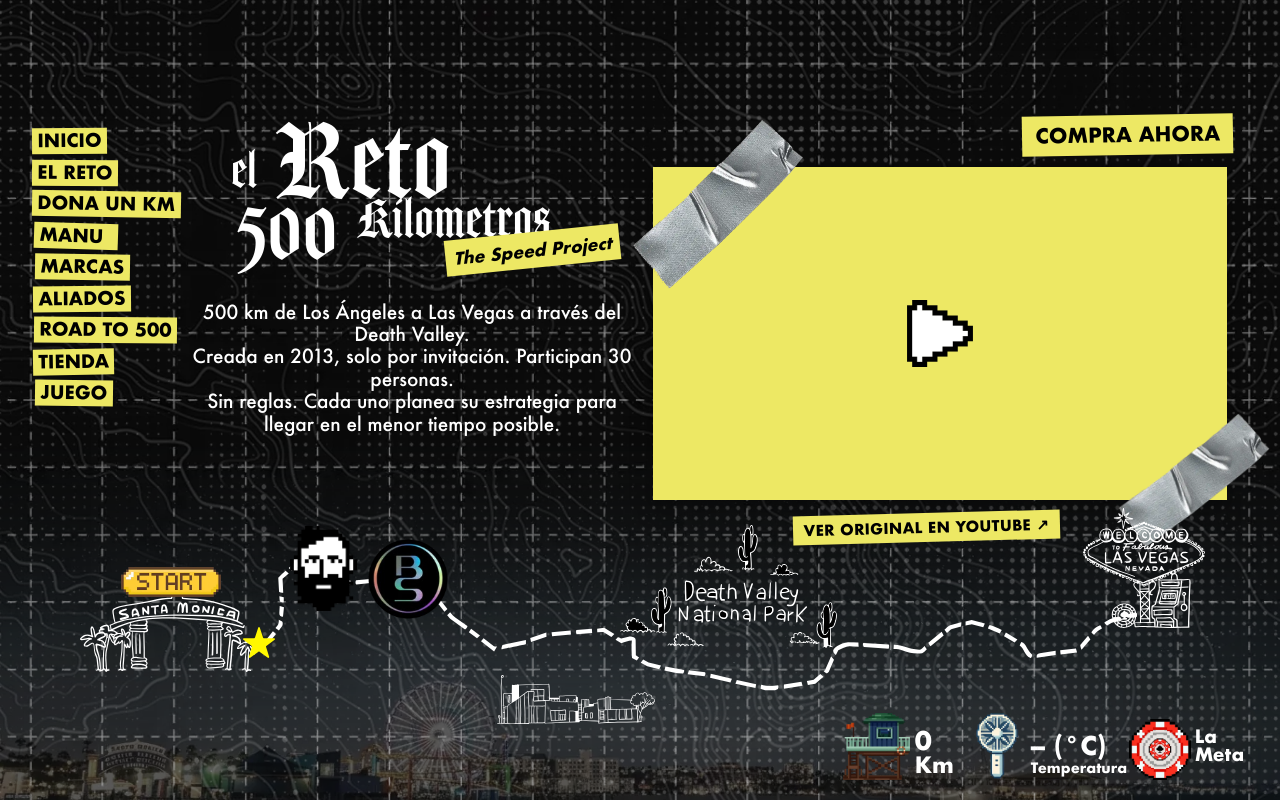
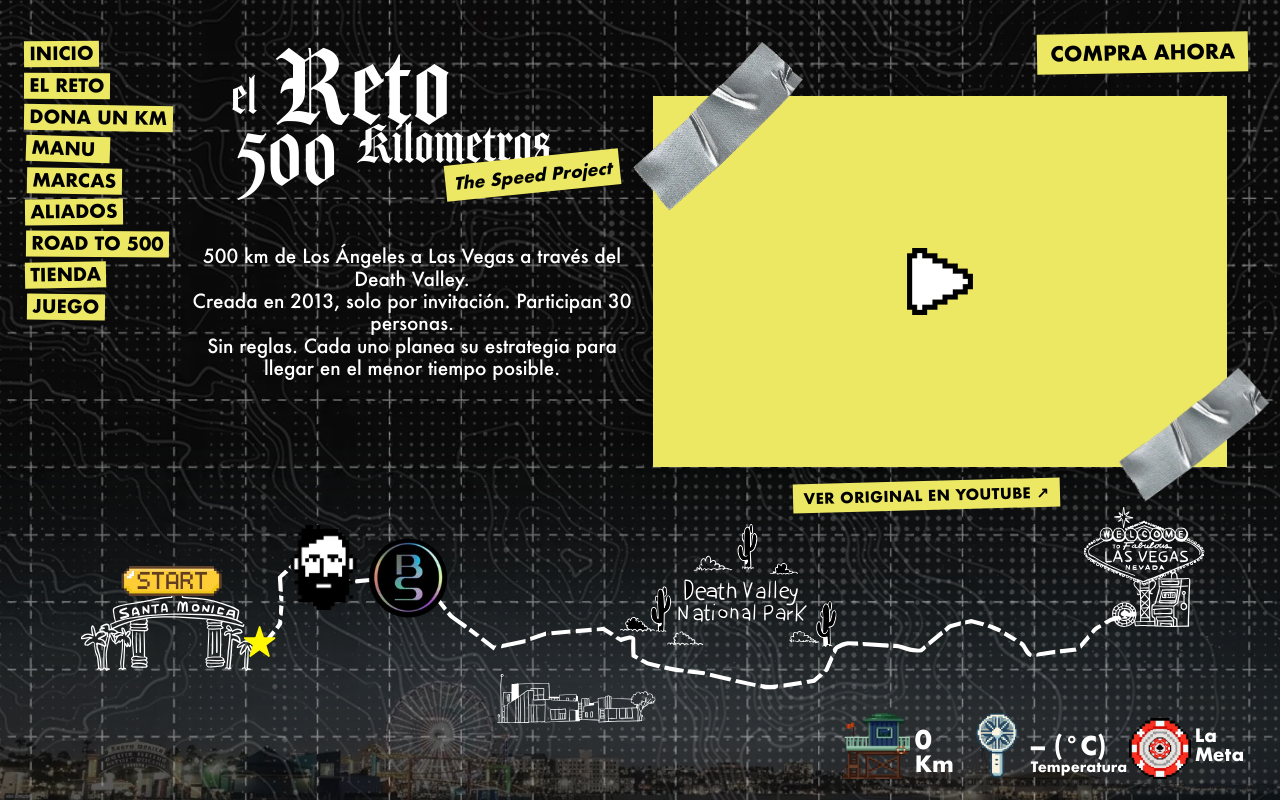
Before and after one commit to caborryer/tokio_speep_project, a Next.js app: page /reto in a window 1280 px wide. Built offline with nearby package versions, Linux system fonts and the light colour scheme; no server answers.

Commit message:
fixed full resolution

```diff
--- a/components/Home.module.css
+++ b/components/Home.module.css
@@ -78,13 +78,15 @@
   justify-content: center;
   align-items: flex-end; /* el escenario se ancla abajo: Manu siempre toca el borde inferior */
 }
-/* El escenario cabe completo (ancho y alto) y se centra; el fondo llena el resto */
+/* El escenario ocupa el 100% del viewport en desktop; --ux y --uy adaptan al ancho y alto reales */
 .stage {
-  --u: min(calc(100cqw / 1920), calc(100cqh / 1080));
+  --ux: calc(100cqw / 1920);
+  --uy: calc(100cqh / 1080);
+  --u: min(calc(100cqw / 1920), calc(100cqh / 950));
   position: relative;
   flex: none;
-  width: calc(var(--u) * 1920);
-  aspect-ratio: 16 / 9;
+  width: 100%;
+  height: 100%;
 }
 
 .abs {
@@ -119,14 +121,14 @@
 
 /* ---------- Personaje ---------- */
 .estrella {
-  left: calc(var(--u) * 256);
-  top: calc(var(--u) * 98);
+  left: calc(var(--ux) * 256);
+  bottom: calc(var(--uy) * 393);
   width: calc(var(--u) * 563);
   height: calc(var(--u) * 589);
 }
 .manu {
-  left: calc(var(--u) * 356);
-  top: calc(var(--u) * 162);
+  left: calc(var(--ux) * 356);
+  bottom: 0;
   width: calc(var(--u) * 392);
   height: calc(var(--u) * 918);
 }
@@ -134,8 +136,8 @@
 /* ---------- Título ---------- */
 .title {
   position: absolute;
-  left: calc(var(--u) * 770);
-  top: calc(var(--u) * 70);
+  left: calc(var(--ux) * 770);
+  top: calc(var(--uy) * 70);
   width: calc(var(--u) * 900);
   height: calc(var(--u) * 370);
   font-family: 'Amador TSP', 'UnifrakturCook', serif;
@@ -155,8 +157,8 @@
 .tKm { left: calc(var(--u) * 312); top: calc(var(--u) * 164); font-size: calc(var(--u) * 126); }
 .speed {
   position: absolute;
-  left: calc(var(--u) * 1275);
-  top: calc(var(--u) * 338);
+  left: calc(var(--ux) * 770 + var(--u) * 505);
+  top: calc(var(--uy) * 70 + var(--u) * 268);
   font-size: calc(var(--u) * 36);
   padding: calc(var(--u) * 26) calc(var(--u) * 16) calc(var(--u) * 20);
   transform: rotate(-5.8deg);
@@ -166,8 +168,8 @@
 
 .copy {
   position: absolute;
-  left: calc(var(--u) * 853);
-  top: calc(var(--u) * 464);
+  left: calc(var(--ux) * 853);
+  top: calc(var(--uy) * 464);
   width: calc(var(--u) * 850);
   margin: 0;
   font-weight: 500;
@@ -178,9 +180,11 @@
 
 /* ---------- Mapa ---------- */
 .map {
+  --u: min(calc(88.5cqw / 1700), calc(39.8cqh / 430));
   position: absolute;
-  left: calc(var(--u) * 110);
-  top: calc(var(--u) * 635);
+  left: 50%;
+  bottom: calc(var(--uy) * 15);
+  transform: translateX(-50%);
   width: calc(var(--u) * 1700);
   height: calc(var(--u) * 430);
 }
@@ -230,8 +234,8 @@
 /* ---------- Datos ---------- */
 .stats {
   position: absolute;
-  left: calc(var(--u) * 1285);
-  top: calc(var(--u) * 930);
+  right: calc(var(--ux) * 35);
+  bottom: calc(var(--uy) * 20);
   width: calc(var(--u) * 600);
   height: calc(var(--u) * 130);
 }
@@ -267,6 +271,7 @@
   }
   .stage {
     width: 100%;
+    height: auto;
     flex: 1 1 auto;
     aspect-ratio: auto;
     display: flex;
@@ -286,6 +291,7 @@
   .estrella {
     left: 8%;
     top: 0;
+    bottom: auto;
     width: 76%;
     height: auto;
     aspect-ratio: 563 / 589;
@@ -293,6 +299,7 @@
   .manu {
     left: 29%;
     top: 4%;
+    bottom: auto;
     width: 40%;
     height: auto;
     aspect-ratio: 392 / 918;
@@ -336,6 +343,8 @@
     position: relative;
     left: 0;
     top: 0;
+    bottom: auto;
+    transform: none;
     --u: calc((100cqw - 24px) / 1700);
     margin: 0 12px;
     flex: none;
@@ -344,7 +353,9 @@
   .stats {
     position: relative;
     left: 0;
+    right: auto;
     top: 0;
+    bottom: auto;
     --u: calc(min(100cqw, 600px) / 680);
     margin: 0 auto;
   }
--- a/components/SiteNav.module.css
+++ b/components/SiteNav.module.css
@@ -17,8 +17,8 @@
 
 .nav {
   position: absolute;
-  left: calc(var(--u) * 48);
-  top: calc(var(--u) * 72);
+  left: calc(var(--ux, var(--u)) * 36);
+  top: calc(var(--uy, var(--u)) * 56);
   display: flex;
   flex-direction: column;
   align-items: flex-start;
@@ -41,8 +41,8 @@
 
 .cta {
   position: absolute;
-  right: calc(var(--u) * 70);
-  top: calc(var(--u) * 52);
+  right: calc(var(--ux, var(--u)) * 48);
+  top: calc(var(--uy, var(--u)) * 44);
   font-size: calc(var(--u) * 30);
   padding: calc(var(--u) * 14) calc(var(--u) * 20);
   transform: rotate(-1deg);
--- a/components/scene/Scene.module.css
+++ b/components/scene/Scene.module.css
@@ -116,13 +116,15 @@
   justify-content: center;
   align-items: flex-end; /* el escenario se ancla abajo */
 }
-/* El escenario cabe completo (ancho y alto) y se centra; el fondo llena el resto */
+/* El escenario ocupa el 100% del viewport en desktop; --ux y --uy adaptan al ancho y alto reales */
 .stage {
-  --u: min(calc(100cqw / 1920), calc(100cqh / 1080));
+  --ux: calc(100cqw / 1920);
+  --uy: calc(100cqh / 1080);
+  --u: min(calc(100cqw / 1920), calc(100cqh / 950));
   position: relative;
   flex: none;
-  width: calc(var(--u) * 1920);
-  aspect-ratio: 16 / 9;
+  width: 100%;
+  height: 100%;
 }
 
 .img {
@@ -144,9 +146,11 @@
 /* Etiquetas amarillas (nav + botones) */
 /* ---------- Mapa del recorrido (1700 x 430, origen en 110, 635) ---------- */
 .map {
+  --u: min(calc(88.5cqw / 1700), calc(39.8cqh / 430));
   position: absolute;
-  left: calc(var(--u) * 110);
-  top: calc(var(--u) * 635);
+  left: 50%;
+  bottom: calc(var(--uy) * 15);
+  transform: translateX(-50%);
   width: calc(var(--u) * 1700);
   height: calc(var(--u) * 430);
 }
@@ -211,8 +215,8 @@
 /* ---------- Datos (km / temperatura / meta) ---------- */
 .stats {
   position: absolute;
-  left: calc(var(--u) * 1250);
-  top: calc(var(--u) * 930);
+  right: calc(var(--ux) * 30);
+  bottom: calc(var(--uy) * 10);
   width: calc(var(--u) * 640);
   height: calc(var(--u) * 140);
 }
@@ -244,6 +248,7 @@
   }
   .stage {
     width: 100%;
+    height: auto;
     flex: 1 1 auto;
     aspect-ratio: auto;
     display: flex;
@@ -262,6 +267,8 @@
     position: relative;
     left: 0;
     top: 0;
+    bottom: auto;
+    transform: none;
     --u: calc((100cqw - 24px) / 1700);
     margin: 0 12px;
     flex: none;
@@ -270,7 +277,9 @@
   .stats {
     position: relative;
     left: 0;
+    right: auto;
     top: 0;
+    bottom: auto;
     --u: calc(min(100cqw, 600px) / 680);
     margin: 0 auto;
   }
--- a/components/scene/Views.module.css
+++ b/components/scene/Views.module.css
@@ -62,8 +62,8 @@
 .hTitleBox {
   position: absolute;
   --k: 0.62;
-  left: calc(var(--u) * 341);
-  top: calc(var(--u) * 72);
+  left: calc(var(--ux) * 341);
+  top: calc(var(--uy) * 72);
   width: calc(var(--u) * 560);
   height: calc(var(--u) * 270);
 }
@@ -90,27 +90,39 @@
   text-transform: none;
 }
 .hCopy {
-  left: calc(var(--u) * 288);
-  top: calc(var(--u) * 331);
-  width: calc(var(--u) * 660);
+  left: calc(var(--ux) * 288);
+  top: calc(var(--uy) * 331);
+  width: calc(var(--ux) * 660);
   text-align: center; /* centrado bajo el título */
 }
 
 .video {
   position: absolute;
-  left: calc(var(--u) * 980);
-  top: calc(var(--u) * 130);
-  width: calc(var(--u) * 860);
-  height: calc(var(--u) * 500);
+  left: calc(var(--ux) * 980);
+  top: calc(var(--uy) * 130);
+  width: calc(var(--ux) * 860);
+  height: calc(var(--uy) * 500);
   background: var(--yellow);
   box-shadow: 0 calc(var(--u) * 10) calc(var(--u) * 30) rgba(0, 0, 0, 0.35);
+  overflow: hidden;
 }
-.video iframe,
 .video video {
   position: absolute;
   inset: 0;
   width: 100%;
   height: 100%;
+  object-fit: cover;
+  border: 0;
+  background: #000;
+}
+.video iframe {
+  position: absolute;
+  top: 50%;
+  left: 50%;
+  width: 100%;
+  height: 100%;
+  transform: translate(-50%, -50%) scale(1.7);
+  transform-origin: center center;
   border: 0;
   background: #000;
 }
@@ -139,8 +151,8 @@
 .videoLink {
   position: absolute;
   z-index: 6; /* por encima de la capa del mapa, que si no intercepta los clics */
-  left: calc(var(--u) * 1190);
-  top: calc(var(--u) * 650);
+  left: calc(var(--ux) * 1190);
+  top: calc(var(--uy) * 650);
   padding: calc(var(--u) * 10) calc(var(--u) * 16);
   font-size: calc(var(--u) * 22);
   letter-spacing: 0.02em;
@@ -153,8 +165,9 @@
 }
 .tape1 {
   position: absolute;
-  left: calc(var(--u) * 930);
-  top: calc(var(--u) * 25);
+  z-index: 2;
+  left: calc(var(--ux) * 930);
+  top: calc(var(--uy) * 25);
   width: calc(var(--u) * 290);
   height: calc(var(--u) * 290);
   transform: rotate(-14deg);
@@ -162,8 +175,9 @@
 }
 .tape2 {
   position: absolute;
-  left: calc(var(--u) * 1668);
-  top: calc(var(--u) * 465);
+  z-index: 2;
+  left: calc(var(--ux) * 1668);
+  top: calc(var(--uy) * 465);
   width: calc(var(--u) * 245);
   height: calc(var(--u) * 245);
   transform: rotate(-8deg);
@@ -175,8 +189,8 @@
    ===================================================================== */
 .dTitle {
   position: absolute;
-  left: calc(var(--u) * 372);
-  top: calc(var(--u) * 82);
+  left: calc(var(--ux) * 372);
+  top: calc(var(--uy) * 82);
 }
 .dTitle span {
   display: block;
@@ -184,21 +198,21 @@
 .dT1 { font-size: calc(var(--u) * 150); }
 .dT2 { font-size: calc(var(--u) * 98); margin-top: calc(var(--u) * -24); }
 .dCopy {
-  left: calc(var(--u) * 384);
-  top: calc(var(--u) * 331);
-  width: calc(var(--u) * 640);
+  left: calc(var(--ux) * 384);
+  top: calc(var(--uy) * 331);
+  width: calc(var(--ux) * 640);
 }
 .dHead {
   position: absolute;
-  left: calc(var(--u) * 144);
-  top: calc(var(--u) * 500);
+  left: calc(var(--ux) * 144);
+  top: calc(var(--uy) * 500);
   width: calc(var(--u) * 140);
 }
 .bar {
   position: absolute;
-  left: calc(var(--u) * 300);
-  top: calc(var(--u) * 552);
-  width: calc(var(--u) * 927);
+  left: calc(var(--ux) * 300);
+  top: calc(var(--uy) * 552);
+  width: calc(var(--ux) * 927);
   height: calc(var(--u) * 64);
   border: calc(var(--u) * 6) solid #fff;
   padding: calc(var(--u) * 7) calc(var(--u) * 8);
@@ -211,9 +225,9 @@
 }
 .barText {
   position: absolute;
-  left: calc(var(--u) * 700);
-  width: calc(var(--u) * 521);
-  top: calc(var(--u) * 634);
+  left: calc(var(--ux) * 700);
+  width: calc(var(--ux) * 521);
+  top: calc(var(--uy) * 634);
   text-align: right;
   color: var(--yellow);
   font-weight: 700;
@@ -222,9 +236,9 @@
 }
 .coins {
   position: absolute;
-  left: calc(var(--u) * 1300);
-  top: calc(var(--u) * 188);
-  width: calc(var(--u) * 560);
+  left: calc(var(--ux) * 1300);
+  top: calc(var(--uy) * 188);
+  width: calc(var(--ux) * 560);
   margin: 0;
   padding: 0;
   list-style: none;
@@ -232,7 +246,7 @@
 .coin {
   position: absolute;
   left: 0;
-  top: calc(var(--u) * var(--y));
+  top: calc(var(--uy) * var(--y));
   display: flex;
   align-items: center;
   height: calc(var(--u) * 76);
@@ -262,21 +276,21 @@
    ===================================================================== */
 .mTitle {
   position: absolute;
-  left: calc(var(--u) * 278);
-  top: calc(var(--u) * 212);
+  left: calc(var(--ux) * 278);
+  top: calc(var(--uy) * 212);
   font-size: calc(var(--u) * 124);
 }
 .mCopy {
-  left: calc(var(--u) * 281);
-  top: calc(var(--u) * 372);
-  width: calc(var(--u) * 800);
+  left: calc(var(--ux) * 281);
+  top: calc(var(--uy) * 372);
+  width: calc(var(--ux) * 800);
   font-size: calc(var(--u) * 29);
   line-height: 1.27;
 }
 .quote {
   position: absolute;
-  left: calc(var(--u) * 221);
-  top: calc(var(--u) * 520);
+  left: calc(var(--ux) * 221);
+  top: calc(var(--uy) * 520);
   margin: 0;
   color: var(--yellow);
   font-weight: 700;
@@ -289,8 +303,8 @@
 }
 .polaroid {
   position: absolute;
-  left: calc(var(--u) * 1161);
-  top: calc(var(--u) * 147);
+  left: calc(var(--ux) * 1161);
+  top: calc(var(--uy) * 147);
   width: calc(var(--u) * 500);
   aspect-ratio: 900 / 1060;
   transform: rotate(4.5deg);
@@ -352,21 +366,21 @@
    ===================================================================== */
 .kTitle {
   position: absolute;
-  left: calc(var(--u) * 293);
-  top: calc(var(--u) * 212);
+  left: calc(var(--ux) * 293);
+  top: calc(var(--uy) * 212);
   font-size: calc(var(--u) * 124);
 }
 .kCopy {
-  left: calc(var(--u) * 296);
-  top: calc(var(--u) * 365);
-  width: calc(var(--u) * 640);
+  left: calc(var(--ux) * 296);
+  top: calc(var(--uy) * 365);
+  width: calc(var(--ux) * 640);
 }
 .benefit {
   position: absolute;
   display: flex;
   align-items: center;
-  left: calc(var(--u) * var(--l));
-  top: calc(var(--u) * var(--t));
+  left: calc(var(--ux) * var(--l));
+  top: calc(var(--uy) * var(--t));
   transform: translateY(-50%);
   gap: calc(var(--u) * 14);
 }
@@ -385,8 +399,8 @@
 .truck {
   --k: calc(var(--u) * 0.96);
   position: absolute;
-  left: calc(var(--u) * 749);
-  top: calc(var(--u) * 38);
+  left: calc(var(--ux) * 749);
+  top: calc(var(--uy) * 38);
   width: calc(var(--k) * 1110);
   height: calc(var(--k) * 583);
 }
@@ -435,8 +449,8 @@
 }
 .joinBtn {
   position: absolute;
-  left: calc(var(--u) * 1211);
-  top: calc(var(--u) * 645);
+  left: calc(var(--ux) * 1211);
+  top: calc(var(--uy) * 645);
   font-size: calc(var(--u) * 31);
   padding: calc(var(--u) * 14) calc(var(--u) * 14);
   transform: rotate(-1deg);
@@ -450,14 +464,14 @@
   position: absolute;
   left: 0;
   width: 100%;
-  top: calc(var(--u) * 52);
+  top: calc(var(--uy) * 52);
   text-align: center;
   font-size: calc(var(--u) * 176);
 }
 .rCopy {
-  left: calc(var(--u) * 640);
-  top: calc(var(--u) * 252);
-  width: calc(var(--u) * 640);
+  left: calc(var(--ux) * 640);
+  top: calc(var(--uy) * 252);
+  width: calc(var(--ux) * 640);
   text-align: center;
 }
 .rRoute {
@@ -483,8 +497,8 @@
 .msIcon,
 .msText {
   position: absolute;
-  left: calc(var(--u) * var(--l));
-  top: calc(var(--u) * var(--t));
+  left: calc(var(--ux) * var(--l));
+  top: calc(var(--uy) * var(--t));
 }
 .msNum {
   width: calc(var(--u) * var(--w));
@@ -503,7 +517,7 @@
   width: calc(var(--u) * var(--w));
 }
 .msText {
-  width: calc(var(--u) * var(--w));
+  width: calc(var(--ux) * var(--w));
 }
 .msText h3 {
   margin: 0 0 calc(var(--u) * 6);
@@ -527,24 +541,25 @@
    ===================================================================== */
 .sTitle {
   position: absolute;
-  left: calc(var(--u) * 293);
-  top: calc(var(--u) * 150);
+  left: calc(var(--ux) * 293);
+  top: calc(var(--uy) * 150);
   font-size: calc(var(--u) * 124);
 }
 .sCopy {
-  left: calc(var(--u) * 296);
-  top: calc(var(--u) * 300);
-  width: calc(var(--u) * 900);
+  left: calc(var(--ux) * 296);
+  top: calc(var(--uy) * 300);
+  width: calc(var(--ux) * 900);
 }
 
 /* Tienda: 4 tarjetas */
 .shopGrid {
   position: absolute;
-  left: calc(var(--u) * 296);
-  top: calc(var(--u) * 430);
+  left: calc(var(--ux) * 296);
+  top: calc(var(--uy) * 430);
+  width: calc(var(--ux) * 1490);
   display: grid;
-  grid-template-columns: repeat(4, calc(var(--u) * 350));
-  gap: calc(var(--u) * 30);
+  grid-template-columns: repeat(4, minmax(0, 1fr));
+  gap: calc(var(--ux) * 30);
   margin: 0;
   padding: 0;
   list-style: none;
@@ -611,8 +626,8 @@ a.shopCard:focus-visible {
 }
 .shopCta {
   position: absolute;
-  left: calc(var(--u) * 296);
-  top: calc(var(--u) * 920);
+  left: calc(var(--ux) * 296);
+  top: calc(var(--uy) * 920);
   font-size: calc(var(--u) * 31);
   padding: calc(var(--u) * 14) calc(var(--u) * 20);
   transform: rotate(-1deg);
@@ -628,9 +643,9 @@ a.shopCta:focus-visible {
 /* Aliados: cuadrícula de logos */
 .allyGrid {
   position: absolute;
-  left: calc(var(--u) * 296);
-  top: calc(var(--u) * 410);
-  width: calc(var(--u) * 1380);
+  left: calc(var(--ux) * 296);
+  top: calc(var(--uy) * 410);
+  width: calc(var(--ux) * 1490);
   display: grid;
   grid-template-columns: repeat(var(--cols, 4), minmax(0, 1fr));
   gap: calc(var(--u) * 24);
```
